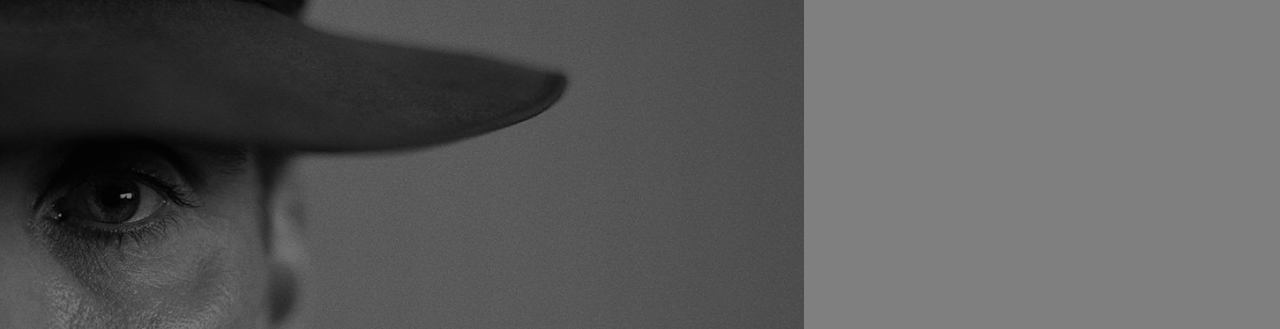
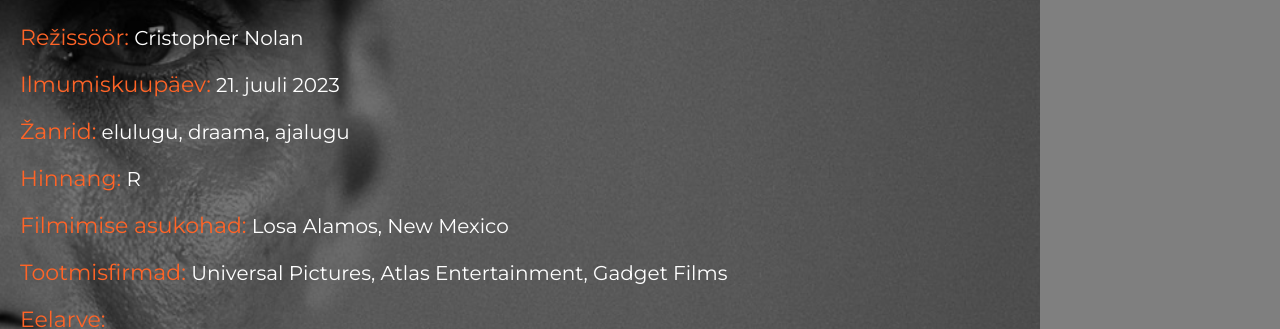
Before and after one commit to 1kert/project, a plain HTML site: page index.html in a window 1280 px wide. Shown: the part 80-409 px from the top of the page. Drawn offline with Linux system fonts and the light colour scheme.

Commit message:
infoleht text

```diff
--- a/index.html
+++ b/index.html
@@ -14,6 +14,20 @@
         <div class="title-container">
             <img class="title" width="90%" src="./assets/Title.svg" alt="Oppenheimer logo">
         </div>
+        <div class="text-container">
+            <p><span class="span-orange">Režissöör:</span> Cristopher Nolan</p>
+            <p><span class="span-orange">Ilmumiskuupäev:</span> 21. juuli 2023</p>
+            <p><span class="span-orange">Žanrid:</span> elulugu, draama, ajalugu</p>
+            <p><span class="span-orange">Hinnang:</span> R</p>
+            <p><span class="span-orange">Filmimise asukohad:</span> Losa Alamos, New Mexico</p>
+            <p><span class="span-orange">Tootmisfirmad:</span> Universal Pictures, Atlas Entertainment, Gadget Films</p>
+            <p><span class="span-orange">Eelarve:</span></p>
+            <p class="money">$100,000,000</p>
+            <p>(hinnanguline)</p>
+            <p>Film ,,Oppenheimer” on dramatiseering füüsiku J. Robert Oppenheimer´i eluloost.</p>
+            <p>J. Robert Oppenheimeril oli suur tähtsus esimese aatompommi väljatöötamisel, aidates seega lõpetada II maailmasõda.</p>
+            <p>Filmis saab näha tema elu ülikoolipäevadest kuni II maailmasõja järgseni.</p>
+        </div>
     </div>
 </body>
 </html>
--- a/styles.css
+++ b/styles.css
@@ -1,18 +1,25 @@
 *{
+    box-sizing: border-box;
     padding: 0;
     margin: 0;
-    box-sizing: border-box;
+    font-family: Montserrat;
+}
+
+html{
+    font-size: 20px;
 }
 
 body{
+
     background-image: url("./assets/Background.png");
+    background-size: 1960px;
     background-repeat: no-repeat;
-    background-position-x: -700px;
+    background-position: -920px -250px;
 }
 
 .container{
     width: 100vw;
-    height: 100vh;
+    height: 100%;
     background-color: rgba(0, 0, 0, .5);
     padding: 20px;
 }
@@ -27,3 +34,23 @@ body{
     justify-content: center;
     padding-top: 20px;
 }
+
+.text-container{
+    padding-top: 40px;
+}
+
+p{
+    color: white;
+    margin-bottom: 20px;
+}
+
+.span-orange{
+    font-size: 22px;
+    color: #FF6427;
+}
+
+.money{
+    margin-top: -18px;
+    margin-bottom: -1px;
+    font-size: 36px;
+}
```
